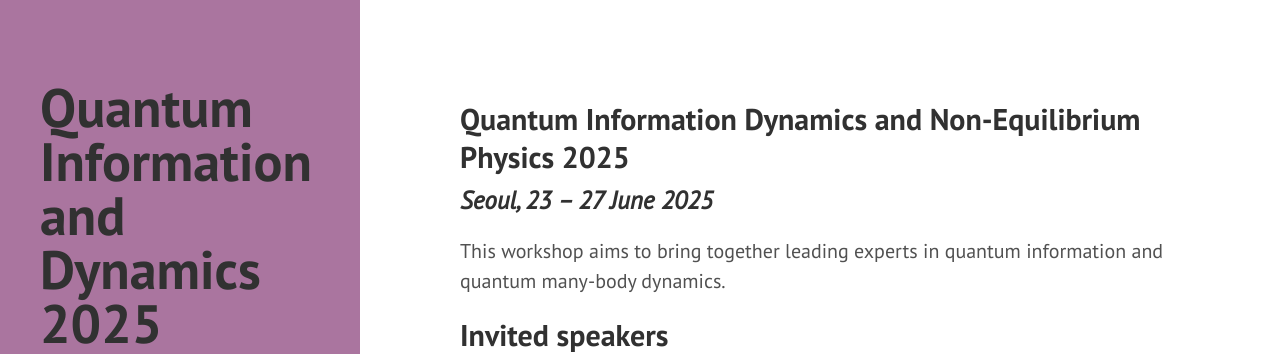
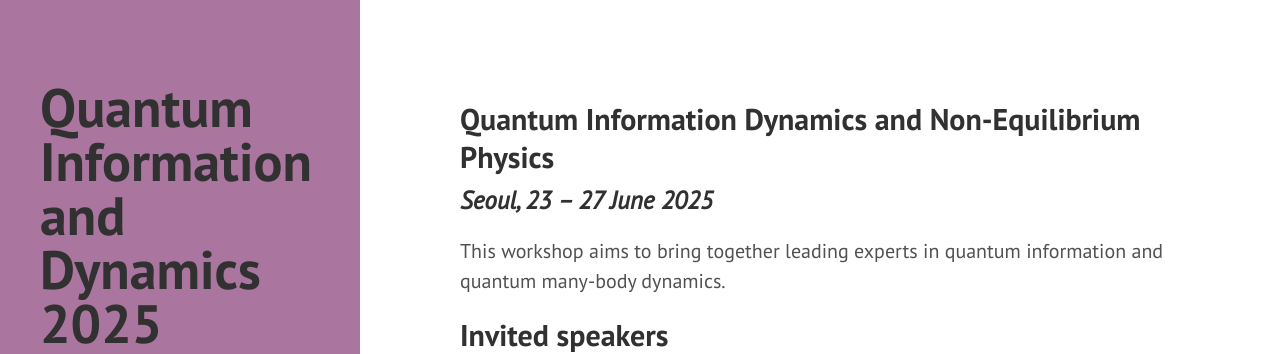
Before and after one commit to yeon-lee/yeon-lee.github.io, a Jekyll site: the page built from index.md, in a window 1280 px wide and 900 px high. Shown: the top 354 px of the window. Built offline with Jekyll 4.4.1, drawn with Linux system fonts in a browser that asks for light colours; nearby versions of some CDN libraries.

Commit message:
Update index.md

```diff
--- a/index.md
+++ b/index.md
@@ -5,7 +5,7 @@ order: 1
 
 <!--![Jeju](/Jeju_resize.jpg)-->
 
-## Quantum Information Dynamics and Non-Equilibrium Physics 2025
+## Quantum Information Dynamics and Non-Equilibrium Physics
 <h3 class="lessspace"><em>Seoul, 23 &ndash; 27 June 2025</em></h3>
 
 This workshop aims to bring together leading experts in quantum information and quantum many-body dynamics.
```
